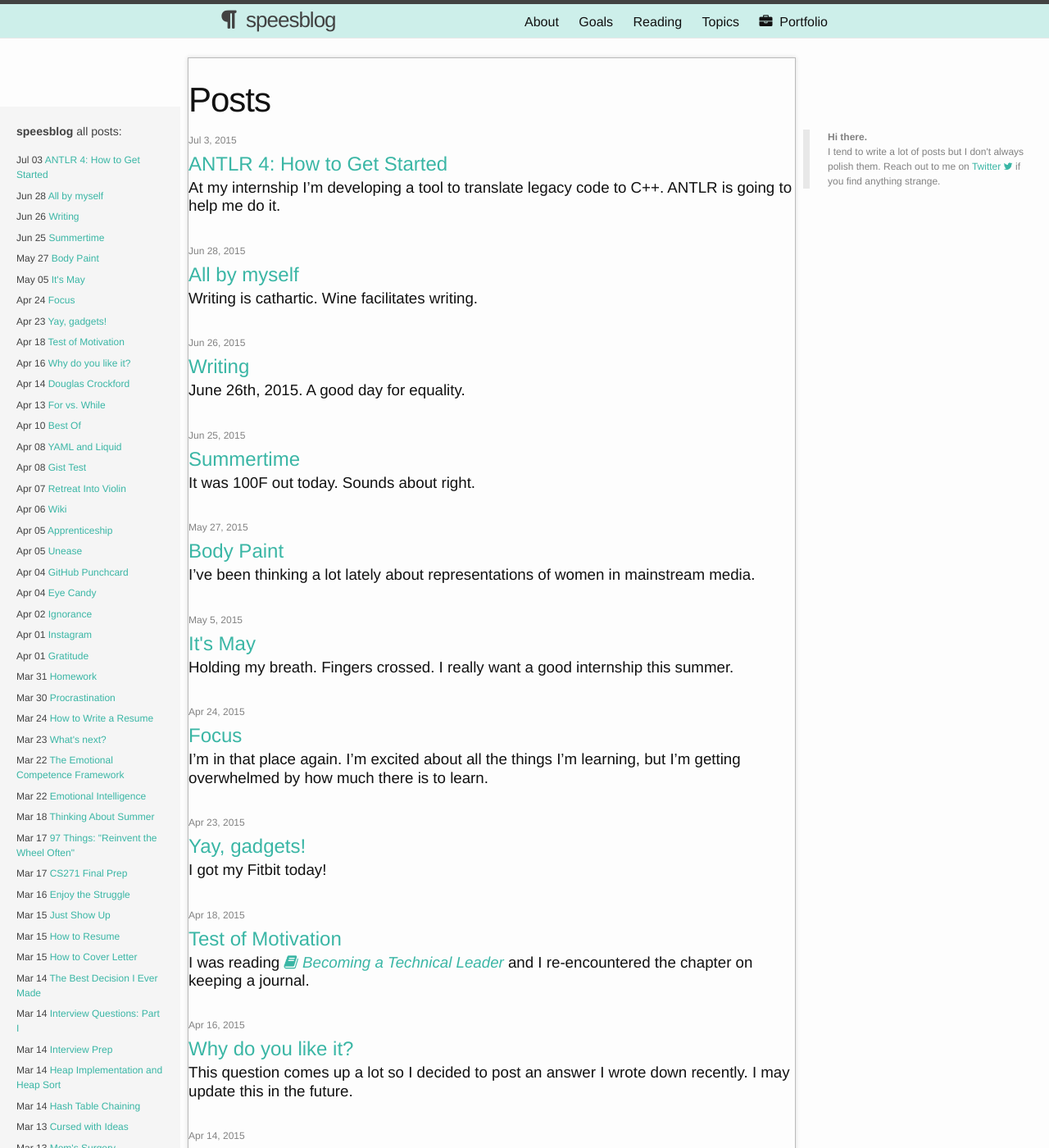
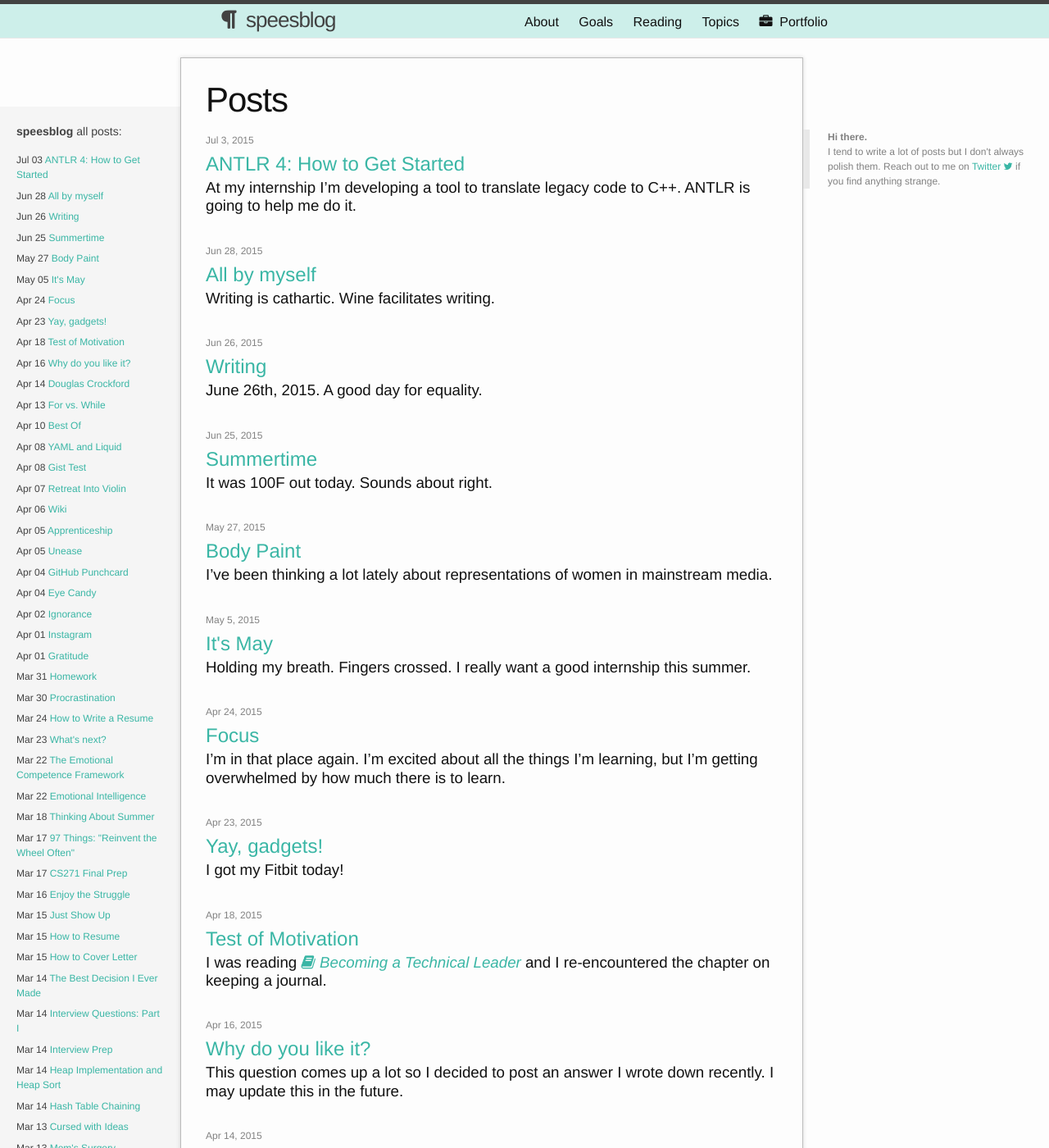
Before and after one commit to shelbyspees/speesblog, a Jekyll site: the page built from index.html, in a window 1280 px wide and 1400 px high. Shown: the whole window at 82% size. Built offline with Jekyll 4.4.1, drawn with Linux system fonts in a browser that asks for light colours; nearby versions of some CDN libraries; the list of posts is cut into pages by our own code.

Commit message:
Update css

```diff
--- a/_sass/_layout.scss
+++ b/_sass/_layout.scss
@@ -241,7 +241,7 @@
   }
 
   .vert-line {
-    padding: $spacing-unit 0;
+    padding: $spacing-unit $spacing-unit;
     border-left: solid 1px #bbb;
     border-right: solid 1px #bbb;
     border-bottom: solid 1px #999;
```
